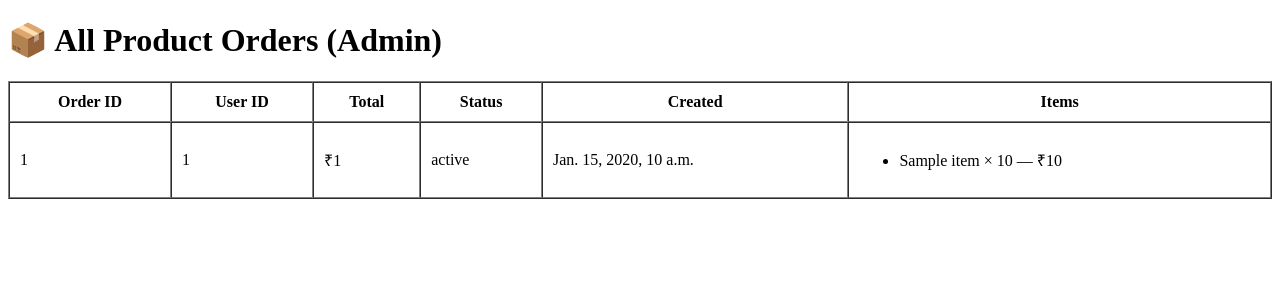
After one commit to aswinpr/paws_and_claws, a Django app: page /admin/orders/ in a window 1280 px wide. The commit adds this page. Shown: the top 300 px of the page. Run offline with Django 5.2, Linux system fonts and the light colour scheme; a user stored in the database is signed in; a database or web service that is not in the repository returns one stand-in record (values such as "Sample title").

Commit message:
admin view orders done

```diff
--- /dev/null
+++ b/products/templates/products/admin_orders.html
@@ -0,0 +1,53 @@
+<!DOCTYPE html>
+<html lang="en">
+<head>
+    <meta charset="UTF-8">
+    <meta name="viewport" content="width=device-width, initial-scale=1.0">
+    <title>Document</title>
+</head>
+<body>
+
+
+        <h1>📦 All Product Orders (Admin)</h1>
+
+        <table border="1" cellpadding="10" cellspacing="0" width="100%">
+        <thead>
+            <tr>
+            <th>Order ID</th>
+            <th>User ID</th>
+            <th>Total</th>
+            <th>Status</th>
+            <th>Created</th>
+            <th>Items</th>
+            </tr>
+        </thead>
+        <tbody>
+            {% for o in orders %}
+            <tr>
+            <td>{{ o.id }}</td>
+            <td>{{ o.user_id }}</td>
+            <td>₹{{ o.total_amount }}</td>
+            <td>{{ o.status|default:"Pending" }}</td>
+            <td>{{ o.created_at }}</td>
+            <td>
+                <ul>
+                {% for item in o.items %}
+                    <li>
+                    {{ item.name }} × {{ item.qty }} — ₹{{ item.price }}
+                    </li>
+                {% endfor %}
+                </ul>
+            </td>
+            </tr>
+            {% empty %}
+            <tr>
+            <td colspan="6">No orders found.</td>
+            </tr>
+            {% endfor %}
+        </tbody>
+        </table>
+
+
+
+</body>
+</html>
--- a/products/templates/products/shop.html
+++ b/products/templates/products/shop.html
@@ -12,6 +12,10 @@
 
 <!-- TOP BAR -->
 <div class="top-bar">
+  {% if user.is_staff %}
+    <a href="{% url 'admin_orders' %}" class="add-product-btn">view Orders</a>
+  {% endif %}
+
 
   {% if not user.is_staff %}
   <a href="{% url 'cart' %}" class="cart-icon">
--- a/products/urls.py
+++ b/products/urls.py
@@ -1,5 +1,5 @@
 from django.urls import path
-from .views import shop, add_product, product_detail,cart,add_to_cart,increase_qty,decrease_qty,cart_count_api,checkout,order_success
+from .views import shop, add_product,product_detail,cart,add_to_cart,increase_qty,decrease_qty,cart_count_api,checkout,order_success,admin_orders
 
 urlpatterns = [
     path("shop/", shop, name="shop"),
@@ -12,6 +12,8 @@ urlpatterns = [
     path('api/cart-count/', cart_count_api, name='cart_count_api'),
     path("checkout/", checkout, name="checkout"),
     path("order-success/", order_success, name="order_success"),
+    path('admin/orders/', admin_orders, name='admin_orders'),
+
 
 
 ]
--- a/products/views.py
+++ b/products/views.py
@@ -4,6 +4,7 @@ from django.shortcuts import render, redirect
 from bson import ObjectId
 from .db import products_collection, cart_collection,orders_collection
 from datetime import datetime
+from django.contrib.admin.views.decorators import staff_member_required
 
 
 
@@ -245,3 +246,17 @@ def checkout(request):
 @login_required
 def order_success(request):
     return render(request, "products/order_success.html")
+
+
+@staff_member_required
+def admin_orders(request):
+    # Get all orders, newest first
+    orders = list(orders_collection.find().sort("created_at", -1))
+
+    # Convert ObjectId to string for templates
+    for o in orders:
+        o["id"] = str(o["_id"])
+
+    return render(request, "products/admin_orders.html", {
+        "orders": orders
+    })
```
